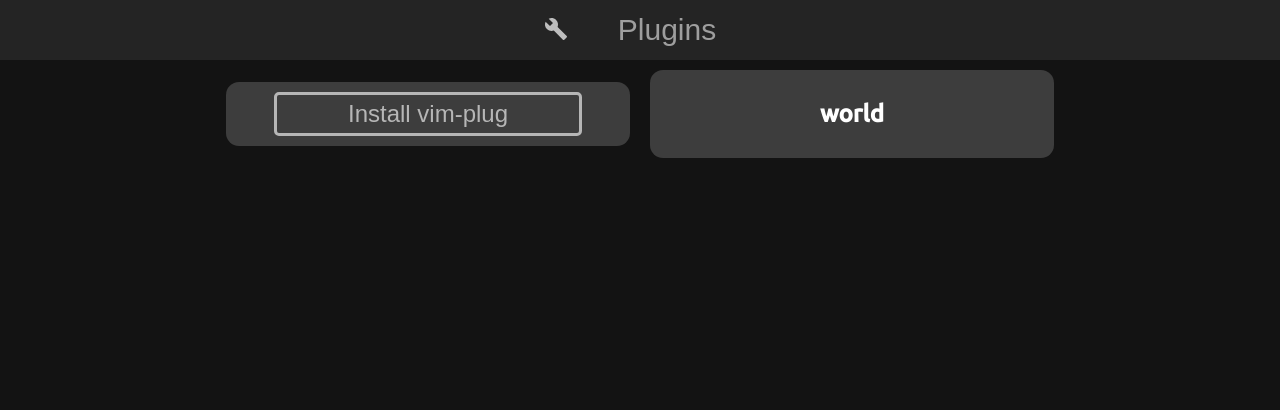
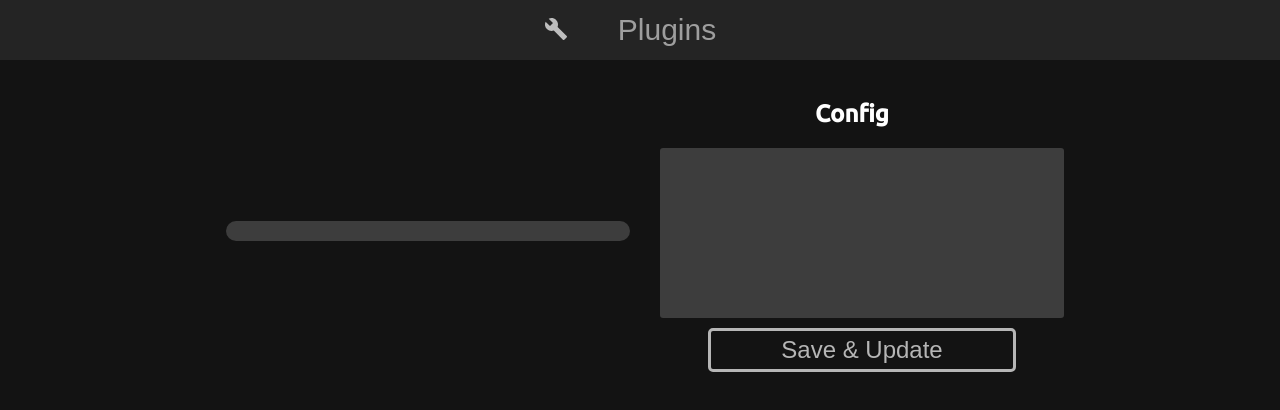
Before and after one commit to horanchikk/qVim, a Vue app: page /#/settings in a window 1280 px wide. Shown: the top 410 px of the page. Built offline with nearby package versions, Linux system fonts and the light colour scheme; a web font is replaced by a local one.

Commit message:
working at settings

```diff
--- a/src/pages/Settings.vue
+++ b/src/pages/Settings.vue
@@ -1,12 +1,10 @@
 <template>
   <div class="settings__main">
-    <div class="settings__container">
-      <button class="settings__btn" @click="notify('Installing...', 'loop')">
-        Install vim-plug
-      </button>
-    </div>
-    <div class="settings__container">
-      <h1>world</h1>
+    <div class="settings__container"></div>
+    <div class="settings__container" style="background-color: rgba(0, 0, 0, 0)">
+      <h2>Config</h2>
+      <textarea name="config" id="config" cols="30" rows="10"></textarea>
+      <btn1 :title="'Save & Update'" @click="uploadConfig()" />
     </div>
   </div>
   <notify :type="typein" />
@@ -14,6 +12,7 @@
 
 <script>
 import notify from "../components/notify.vue";
+import btn1 from "../components/btn1.vue";
 
 export default {
   data() {
@@ -49,9 +48,14 @@ export default {
         elem.display = "none";
       }, 2400);
     },
+    async uploadConfig() {
+      let config = document.getElementById("config").value;
+      this.notify(config, "done");
+    },
   },
   components: {
     notify,
+    btn1,
   },
 };
 </script>
@@ -73,6 +77,7 @@ body {
 .settings__container {
   width: 30%;
   display: flex;
+  flex-direction: column;
   justify-content: center;
   margin: 10px 10px;
   background-color: #3d3d3d;
@@ -82,6 +87,25 @@ body {
   padding: 10px;
   transform: translateY(-100%);
   animation: load3 0.4s forwards;
+  text-align: center;
+}
+
+textarea {
+  resize: none;
+  height: 100%;
+  width: 100%;
+  border: 0;
+  outline: none;
+  background-color: #3d3d3d;
+  color: whitesmoke;
+  border-radius: 3px;
+  padding: 10px;
+  font-family: sans-serif;
+  transition: 0.3s ease-in-out;
+
+  &:focus {
+    outline: 1px solid rgb(200, 200, 0);
+  }
 }
 
 .settings__btn {
```
Also changed, not shown: 3 other files (tests, documents, lock files or other folders).
